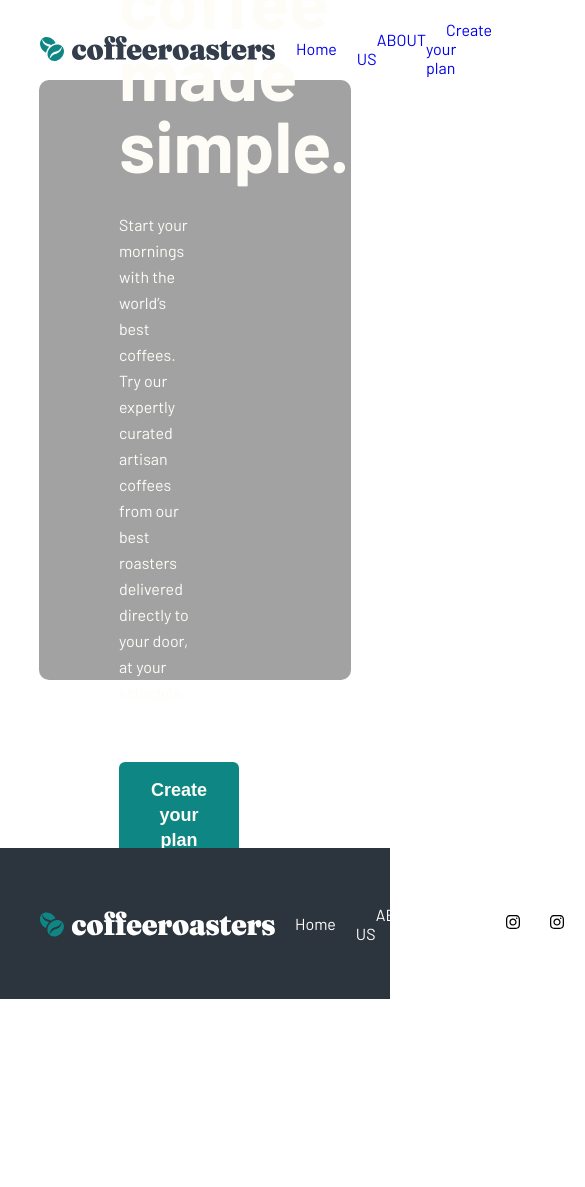
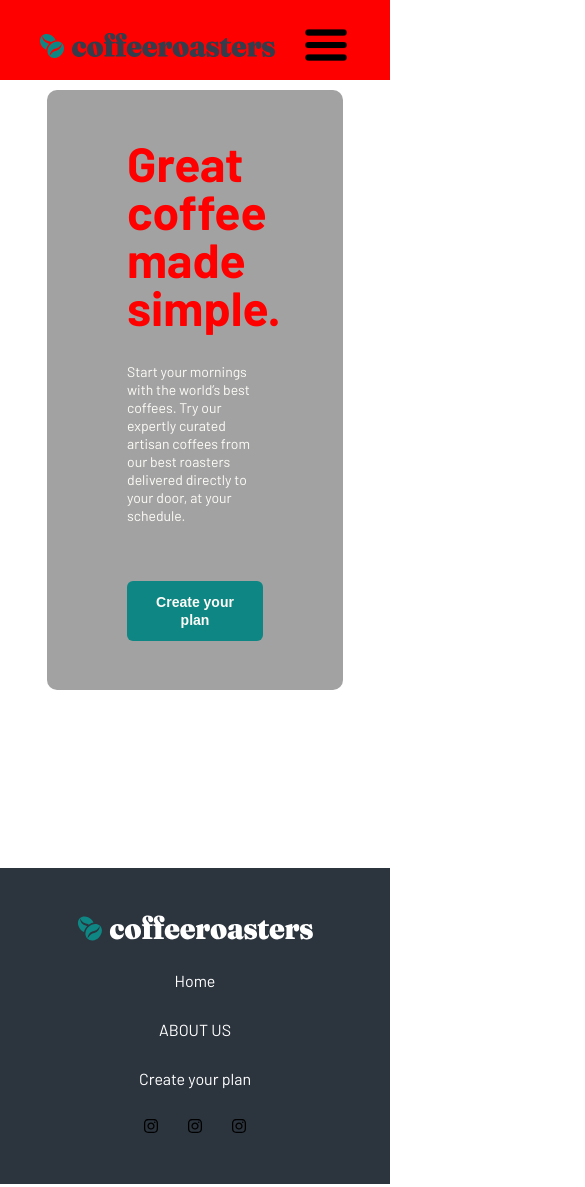
Before and after one commit to iqboljon-0203/Coffee-maket, a plain HTML site: page index.html in a window 390 px wide. Shown: the top 1187 px of the page, 585 px wide, since content can reach past the window. Before the commit the page ends 1099 px from the top, so only its background shows below. Drawn offline with Linux system fonts and the light colour scheme.

Commit message:
responsive design added

```diff
--- a/index.html
+++ b/index.html
@@ -26,6 +26,7 @@
             <a href="#" class="navbar__list__item__link"> Create your plan </a>
           </li>
         </ul>
+        <img class="icon" width="50" src="./img/burger-bar.png" alt="BUrger icon">
       </div>
     </div>
     <section class="header">
--- a/sytle.css
+++ b/sytle.css
@@ -18,6 +18,7 @@ body {
     width: 100%;
     height: 80px;
     padding-top: 20px;
+    background-color: red;
 }
 .navbar .container {
   display: flex;
@@ -33,6 +34,18 @@ body {
   text-decoration: none;
   padding: 10px 20px;
 }
+.icon{
+  display: none;
+}
+@media only screen and (max-width: 800px) {
+  .navbar__list{
+    display: none;
+  }
+  .icon{
+    display: block;
+  }
+}
+
 /* Header started */
 .header {
   width: 100%;
@@ -81,6 +94,44 @@ body {
   line-height: 25px; /* 138.889% */
   border: none;
 }
+@media only screen and (max-width: 1000px) {
+  .header__wrapper__info__title{
+    font-size: 48px;
+    line-height: 48px;
+    color:red;
+  }
+  .header__wrapper__info__text{
+    font-size: 14px;
+    line-height: 18px;
+  }
+  .header__wrapper__info__button{
+    padding: 12px 24px;
+    font-size: 14px;
+    line-height: 18px;
+  }
+}
+@media only screen and (max-width: 900px) {
+  .header__wrapper__info{
+    width: 100%;
+  }
+  .header__wrapper__space{
+    display: none;
+  }
+}
+@media only screen and (max-width: 600px) {
+  .header{
+    padding: 10px;
+  }
+  .header__wrapper__info__title{
+    width: 100%;
+  }
+  .header__wrapper__info__text{
+    width: 100%;
+  }
+  .header__wrapper__info__button{
+    width: 100%;
+  }
+}
 /* footer started */
 .footer{
     position: sticky;
@@ -117,13 +168,23 @@ body {
     color:white;
 
 }
-.main{
+@media only screen and (max-width: 900px) {
+  .footer{
     width: 100%;
-    height: 1000px;
-    border:2px solid red;
+  }
+  .footer .container{
+    display: flex;
+    flex-direction: column;
+    gap:30px;
+  }
 }
-.box{
-    width: 200px;
-    height: 100px;
-    border:2px solid red;
+@media only screen and (max-width: 500px) {
+  .footer{
+    width: 100%;
+  }
+  .footer .footer__list{
+    display: flex;
+    flex-direction: column;
+    gap:30px;
+  }
 }
```
Also changed, not shown: img/burger-bar.png (added).
